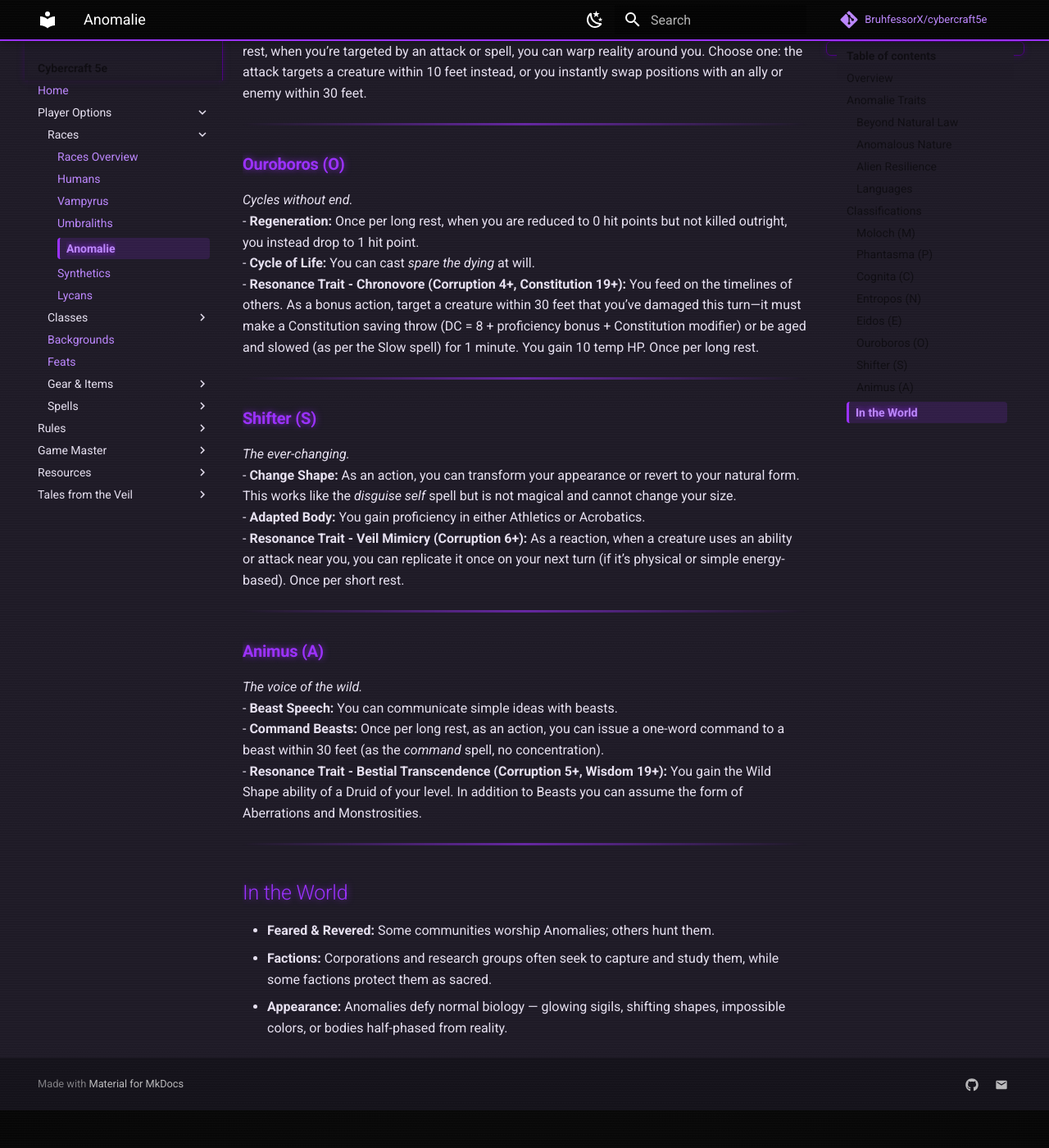
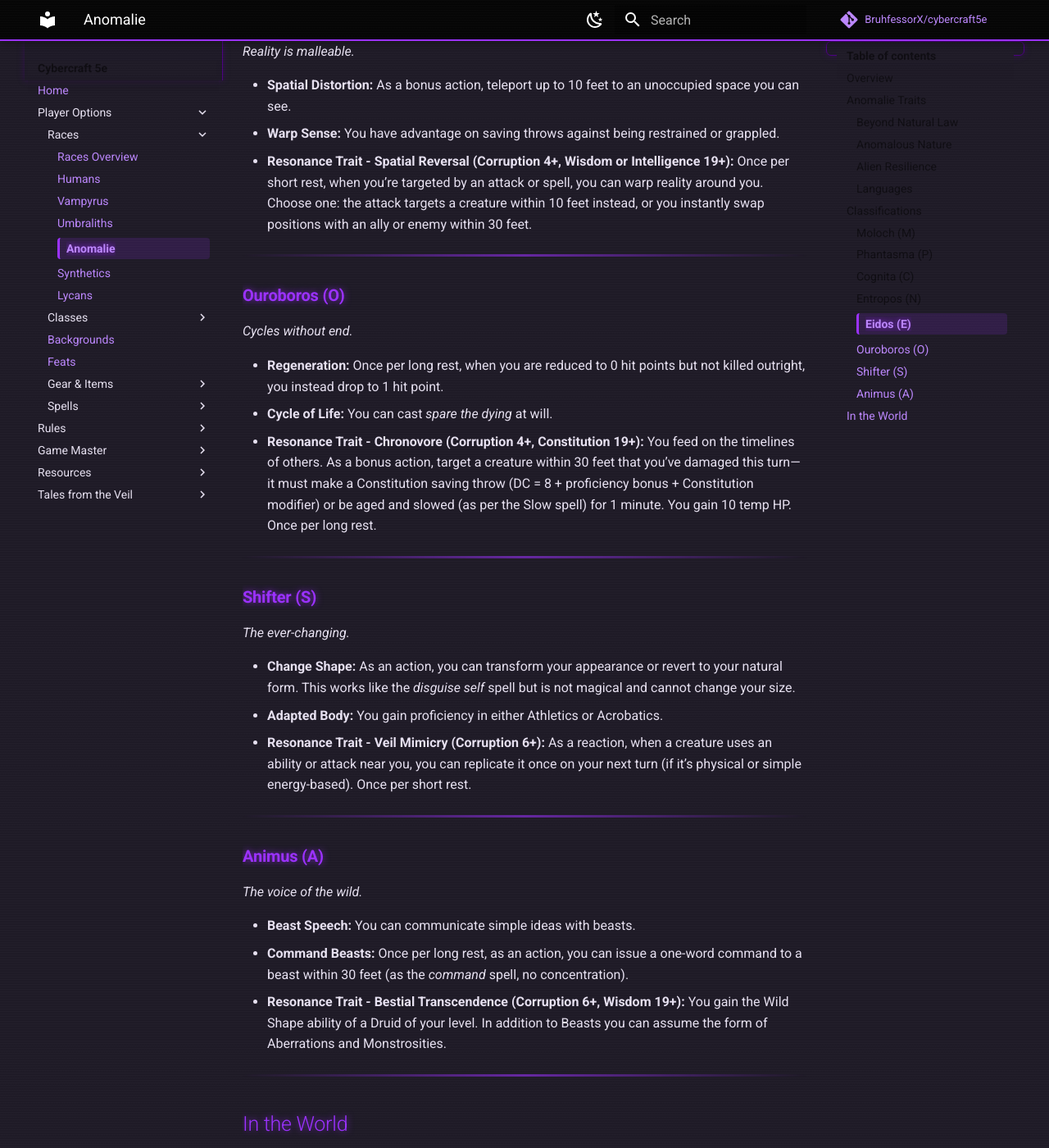
Before and after one commit to BruhfessorX/cybercraft5e, an MkDocs documentation site: the page built from docs/player-options/races/anomalie.md, in a window 1280 px wide and 1400 px high, scrolled down 3157 px. Shown: the whole window at 82% size. Built offline with MkDocs 1.6.1 and Material for MkDocs 9.7.7, drawn with Linux system fonts in a browser that asks for light colours; comment, search, counter and statistics services are not loaded; before the commit the page ends 4511 px from its top, so only the background shows below that.

Commit message:
Milestone formating pass

```diff
--- a/docs/player-options/races/anomalie.md
+++ b/docs/player-options/races/anomalie.md
@@ -50,22 +50,28 @@ At creation, choose one Classification. Each grants additional features. Resonan
 ---
 
 ### **Moloch (M)**
+
 *Elemental fury given form.*
+
 - **Elemental Affinity:** Choose acid, cold, fire, lightning, or thunder damage. You gain resistance to the chosen damage type.
 - **Primal Surge:** Once per long rest, when you hit with an attack, you may deal an additional 1d6 damage of your chosen type.
 - **Resonance Trait - Elemental Veneration (Corruption 4+, Any stat 19+):** You can now use your Primal Surge ability a number of times equal to your corruption per long rest and its damage increases by 1d6 for every 4 corruption points you have. Choose Necrotic of Radiant, half your damage is now that type.
 ---
 
 ### **Phantasma (P)**
+
 *Between the living and the dead.*
+
 - **Ghost Step:** As a bonus action, you may become incorporeal until the start of your next turn, moving through creatures and objects as difficult terrain (1d10 force damage if you end inside an object).
 - **Spectral Sight:** You can see invisible creatures and into the Ethereal Plane within 30 feet.
-= **Resonance Trait - Soulchain Manifest (Corruption 5+, Int or Wis or Cha 19+):** When you kill a creature, you can tether its echo to you for 1 minute. The echo mirrors your actions (delayed by 1 round), repeating your attacks or spells as spectral duplicates dealing half damage. Once per long rest.
+- **Resonance Trait - Soulchain Manifest (Corruption 5+, Int or Wis or Cha 19+):** When you kill a creature, you can tether its echo to you for 1 minute. The echo mirrors your actions (delayed by 1 round), repeating your attacks or spells as spectral duplicates dealing half damage. Once per long rest.
 
 ---
 
 ### **Cognita (C)**
+
 *Minds are your canvas.*
+
 - **Mental Intrusion:** Once per long rest, you may force a creature within 30 feet to make a Wisdom saving throw (DC = 8 + proficiency bonus + Charisma modifier) or become charmed or frightened (your choice) until the end of your next turn.
 - **Mental Shielding:** You have advantage on saving throws against being charmed.
 - **Resonance Trait - Mindfract Array (Corruption 4+, Charisma 20+):** You can concentrate on two spells, effects, or devices simultaneously. On your turn you may choose to have an additional Action, 2 Bonus Actions, or 1 additional Bonus Action and Reaction, you may use this feature a number of times equal to your proficiency bonus per long rest.
@@ -73,7 +79,9 @@ At creation, choose one Classification. Each grants additional features. Resonan
 ---
 
 ### **Entropos (N)**
+
 *Decay incarnate.*
+
 - **Withering Touch:** Your unarmed strikes deal necrotic damage instead of bludgeoning.
 - **Entropy Field:** Once per short rest, you may force one unattended nonmagical object within 10 feet to deteriorate, corrode, or crumble.
 - **Resonance Trait - Rotwright (Corruption 8+):** You can cause inorganic matter to corrode at will. As an action, touch a weapon, armor, or structure to erode it, imposing a −1 penalty to AC or damage rolls (stacking up to −5). This is permanent until an item is repaired and affects magical items.
@@ -81,7 +89,9 @@ At creation, choose one Classification. Each grants additional features. Resonan
 ---
 
 ### **Eidos (E)**
+
 *Reality is malleable.*
+
 - **Spatial Distortion:** As a bonus action, teleport up to 10 feet to an unoccupied space you can see.
 - **Warp Sense:** You have advantage on saving throws against being restrained or grappled.
 - **Resonance Trait - Spatial Reversal (Corruption 4+, Wisdom or Intelligence 19+):** Once per short rest, when you’re targeted by an attack or spell, you can warp reality around you. Choose one: the attack targets a creature within 10 feet instead, or you instantly swap positions with an ally or enemy within 30 feet.
@@ -89,7 +99,9 @@ At creation, choose one Classification. Each grants additional features. Resonan
 ---
 
 ### **Ouroboros (O)**
+
 *Cycles without end.*
+
 - **Regeneration:** Once per long rest, when you are reduced to 0 hit points but not killed outright, you instead drop to 1 hit point.
 - **Cycle of Life:** You can cast *spare the dying* at will.
 - **Resonance Trait - Chronovore (Corruption 4+, Constitution 19+):** You feed on the timelines of others. As a bonus action, target a creature within 30 feet that you’ve damaged this turn—it must make a Constitution saving throw (DC = 8 + proficiency bonus + Constitution modifier) or be aged and slowed (as per the Slow spell) for 1 minute. You gain 10 temp HP. Once per long rest.
@@ -97,7 +109,9 @@ At creation, choose one Classification. Each grants additional features. Resonan
 ---
 
 ### **Shifter (S)**
+
 *The ever-changing.*
+
 - **Change Shape:** As an action, you can transform your appearance or revert to your natural form. This works like the *disguise self* spell but is not magical and cannot change your size.
 - **Adapted Body:** You gain proficiency in either Athletics or Acrobatics.
 - **Resonance Trait - Veil Mimicry (Corruption 6+):** As a reaction, when a creature uses an ability or attack near you, you can replicate it once on your next turn (if it’s physical or simple energy-based). Once per short rest.
@@ -105,10 +119,12 @@ At creation, choose one Classification. Each grants additional features. Resonan
 ---
 
 ### **Animus (A)**
+
 *The voice of the wild.*
+
 - **Beast Speech:** You can communicate simple ideas with beasts.
 - **Command Beasts:** Once per long rest, as an action, you can issue a one-word command to a beast within 30 feet (as the *command* spell, no concentration).
-- **Resonance Trait - Bestial Transcendence (Corruption 5+, Wisdom 19+):** You gain the Wild Shape ability of a Druid of your level. In addition to Beasts you can assume the form of Aberrations and Monstrosities.
+- **Resonance Trait - Bestial Transcendence (Corruption 6+, Wisdom 19+):** You gain the Wild Shape ability of a Druid of your level. In addition to Beasts you can assume the form of Aberrations and Monstrosities.
 
 ---
 
```
